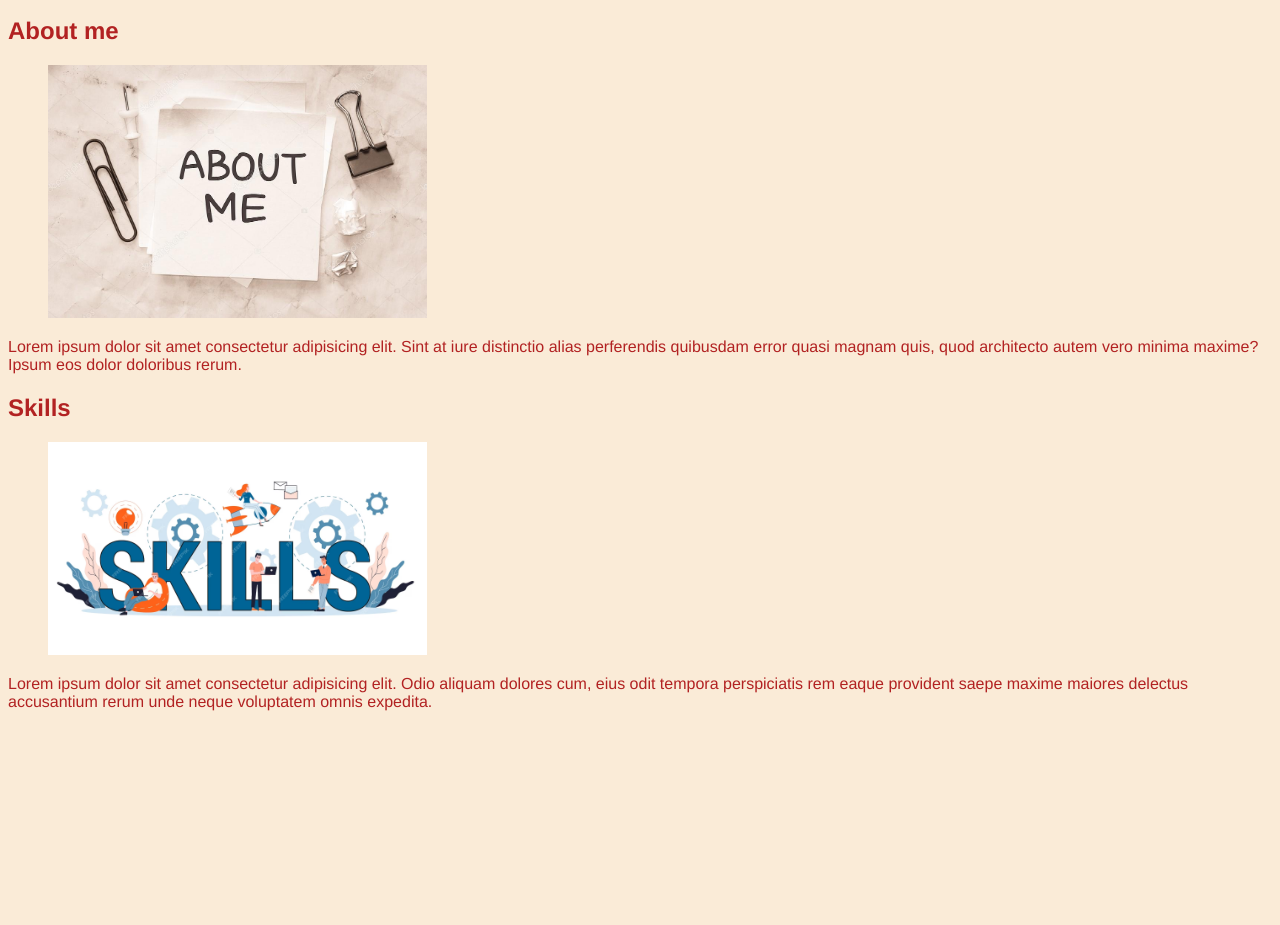
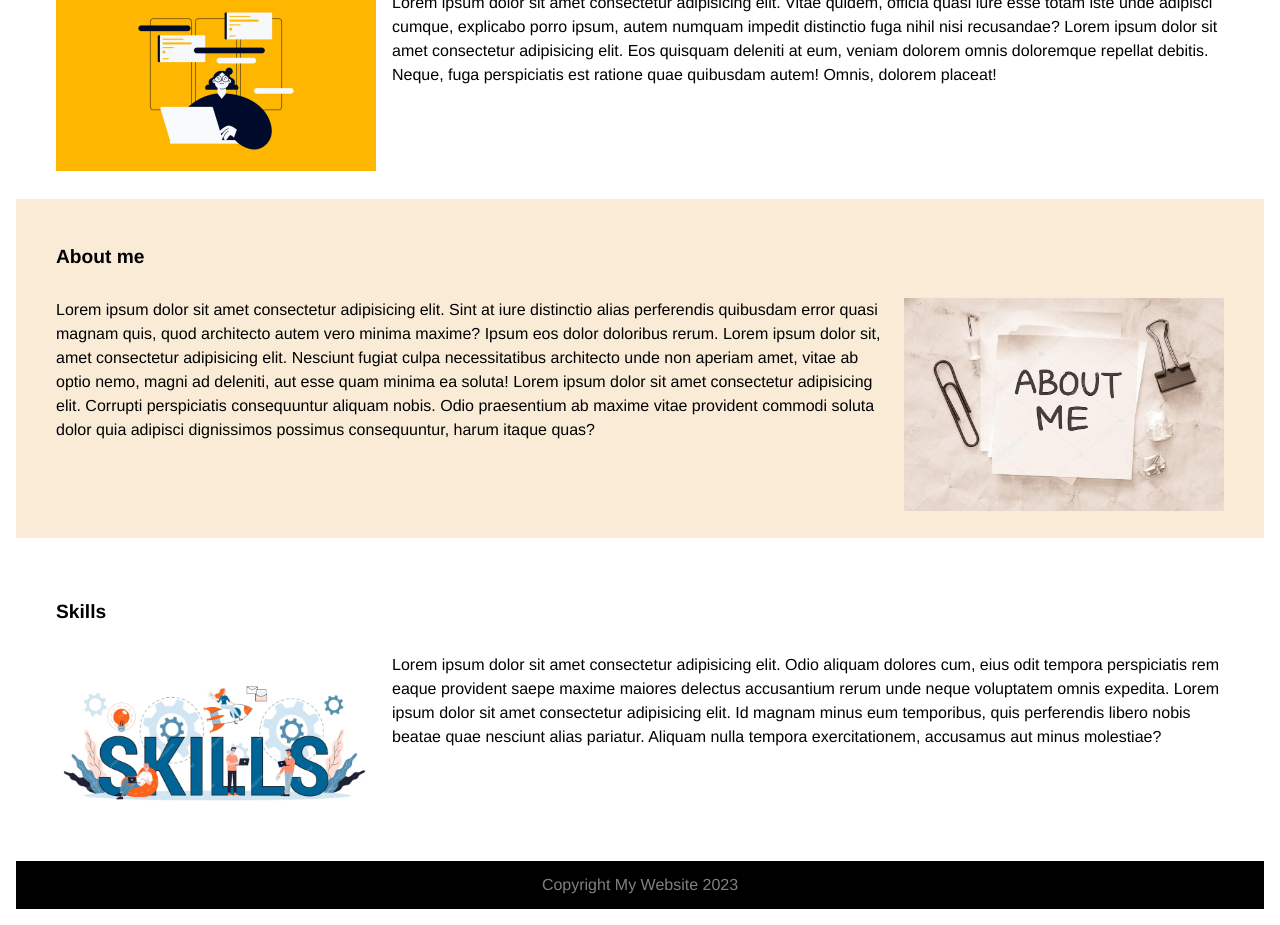
Before and after one commit to nargesG/portfolio-tehtava, a plain HTML site: page index.html in a window 1280 px wide. Shown: the part 510-1435 px from the top of the page. Before the commit the page ends 1237 px from the top, so only its background shows below. Drawn offline with Linux system fonts and the light colour scheme.

Commit message:
03 tee toinen osa ja lisää background-img

```diff
--- a/index.html
+++ b/index.html
@@ -4,12 +4,12 @@
     <meta charset="UTF-8" />
     <meta name="viewport" content="width=, initial-scale=1.0" />
     <title>My Protfilio</title>
-    <!-- <link rel="stylesheet" href="reset.css" /> -->
+    <link rel="stylesheet" href="reset.css" />
     <link rel="stylesheet" href="style.css" />
   </head>
   <body>
     <header>
-      <h1>My protfolio</h1>
+      <h1>Narges Ghanbari</h1>
       <nav>
         <ul>
           <li>
@@ -22,50 +22,72 @@
             <a href="#">Siklls</a>
           </li>
           <li>
-            <a href="#">Gallery</a>
-          </li>
-          <li>
             <a href="#">More About BCH</a>
           </li>
         </ul>
       </nav>
+      <section class="hero-banner">
+        <p>Welcome to my Protfolio</p>
+      </section>
     </header>
     <main>
-      <section>
+      <section class="link paroject">
         <h2>Projects</h2>
+        <section class="text">
           <figure>
             <img src="./images/img-1.png" alt="Projects" />
           </figure>
           <p>
-          Lorem ipsum dolor sit amet consectetur adipisicing elit. Odio aliquam
-          dolores cum, eius odit tempora perspiciatis rem eaque provident saepe
-          maxime maiores delectus accusantium rerum unde neque voluptatem omnis
-          expedita.
+            Lorem ipsum dolor sit amet consectetur adipisicing elit. Vitae
+            quidem, officia quasi iure esse totam iste unde adipisci cumque,
+            explicabo porro ipsum, autem numquam impedit distinctio fuga nihil
+            nisi recusandae? Lorem ipsum dolor sit amet consectetur adipisicing
+            elit. Eos quisquam deleniti at eum, veniam dolorem omnis doloremque
+            repellat debitis. Neque, fuga perspiciatis est ratione quae
+            quibusdam autem! Omnis, dolorem placeat!
           </p>
         </section>
-      <section>
+      </section>
+      <section class="link aboutme">
         <h2>About me</h2>
+        <section class="text">
           <figure>
             <img src="./images/img-2.jpg" alt="About me" />
           </figure>
           <p>
-          Lorem ipsum dolor sit amet consectetur adipisicing elit. Sint at iure
-          distinctio alias perferendis quibusdam error quasi magnam quis, quod
-          architecto autem vero minima maxime? Ipsum eos dolor doloribus rerum.
+            Lorem ipsum dolor sit amet consectetur adipisicing elit. Sint at
+            iure distinctio alias perferendis quibusdam error quasi magnam quis,
+            quod architecto autem vero minima maxime? Ipsum eos dolor doloribus
+            rerum. Lorem ipsum dolor sit, amet consectetur adipisicing elit.
+            Nesciunt fugiat culpa necessitatibus architecto unde non aperiam
+            amet, vitae ab optio nemo, magni ad deleniti, aut esse quam minima
+            ea soluta! Lorem ipsum dolor sit amet consectetur adipisicing elit.
+            Corrupti perspiciatis consequuntur aliquam nobis. Odio praesentium
+            ab maxime vitae provident commodi soluta dolor quia adipisci
+            dignissimos possimus consequuntur, harum itaque quas?
           </p>
         </section>
-      <section>
+      </section>
+      <section class="link skill">
         <h2>Skills</h2>
+        <section class="text">
           <figure>
             <img src="./images/img-3.avif" alt="Skills" />
           </figure>
           <p>
-          Lorem ipsum dolor sit amet consectetur adipisicing elit. Odio aliquam
-          dolores cum, eius odit tempora perspiciatis rem eaque provident saepe
-          maxime maiores delectus accusantium rerum unde neque voluptatem omnis
-          expedita.
+            Lorem ipsum dolor sit amet consectetur adipisicing elit. Odio
+            aliquam dolores cum, eius odit tempora perspiciatis rem eaque
+            provident saepe maxime maiores delectus accusantium rerum unde neque
+            voluptatem omnis expedita. Lorem ipsum dolor sit amet consectetur
+            adipisicing elit. Id magnam minus eum temporibus, quis perferendis
+            libero nobis beatae quae nesciunt alias pariatur. Aliquam nulla
+            tempora exercitationem, accusamus aut minus molestiae?
           </p>
         </section>
+      </section>
     </main>
+    <footer>
+      <p>Copyright My Website 2023</p>
+    </footer>
   </body>
 </html>
--- a/style.css
+++ b/style.css
@@ -1,12 +1,93 @@
 body {
-    background-color: antiquewhite;
+    background-color: white;
     font-family: 'Franklin Gothic Medium', 'Arial Narrow', Arial, sans-serif;
-    color:firebrick;
+    color:black;
 }
 figure {
-    width: 30%;
+    width: 20rem;
 }
 figure img {
     width: 100%;
+}
+header {
+    text-align: center;
+    background-image: url("./images/bgh.jpg");
+    background-size: cover;
 
 }
+nav {
+    text-align: center;
+}
+nav ul {
+    display: flex;
+    flex-direction: row;
+    list-style-type: none;
+    justify-content: center;
+    padding-block-end: 5rem;
+}
+a {
+    text-decoration: none;
+    color: gray;
+}
+h1 {
+    color: gray;
+    padding: 2rem;
+    font-size: 2.6rem;
+}
+h2 {
+    font-size: 1.2rem;
+    font-weight: 700;
+    margin-inline-start: 1rem;
+}
+li {
+    text-align: center;
+    width: 8rem;
+}
+p {
+    line-height: 1.5rem;
+}
+footer {
+    background-color: black;
+    color: gray;
+    text-align: center;
+    height: 3rem;
+    vertical-align: middle;
+    margin: 1rem;
+
+}
+footer p {
+    font-size: 1rem;
+    line-height: 3rem;
+}
+.hero-banner{
+    font-size: 4rem;
+    color: black;
+    padding-block-end: 10rem;
+    font-weight: 700;
+}
+
+.link {
+    margin: 1rem ;
+    padding: 3rem 1.5rem 4rem 1.5rem;
+}
+
+.text {
+    margin: 1rem 0;
+}
+
+.text figure {
+    padding: 1rem;
+    float: left;
+}
+
+main section:nth-child(even) .text figure {
+    float: right;
+}
+
+.text p {
+    padding: 1rem;
+}
+
+.aboutme {
+    background-color: antiquewhite;
+}
```
Also changed, not shown: images/bgh.jpg (added). Lines whose indentation alone changed are shown as unchanged.
